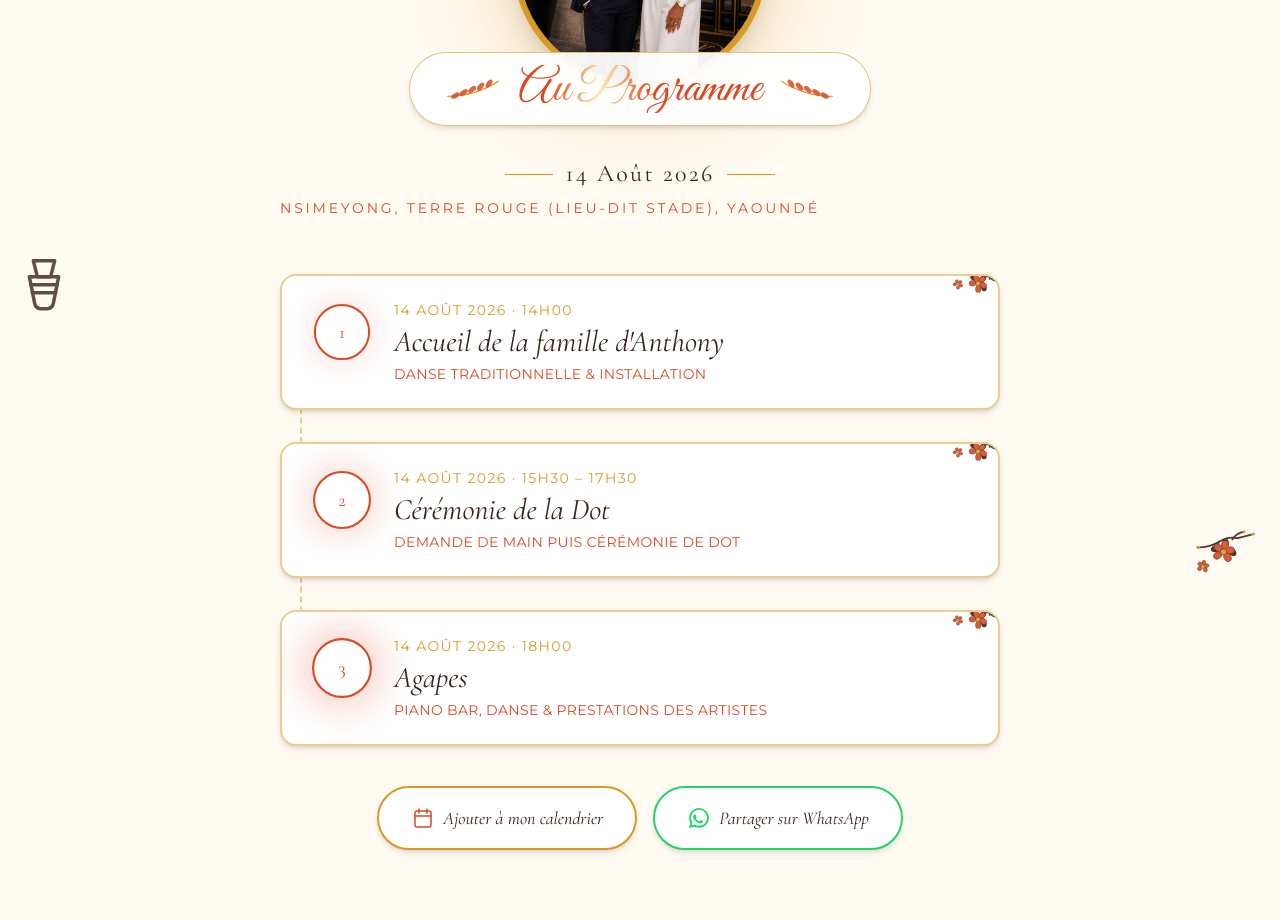
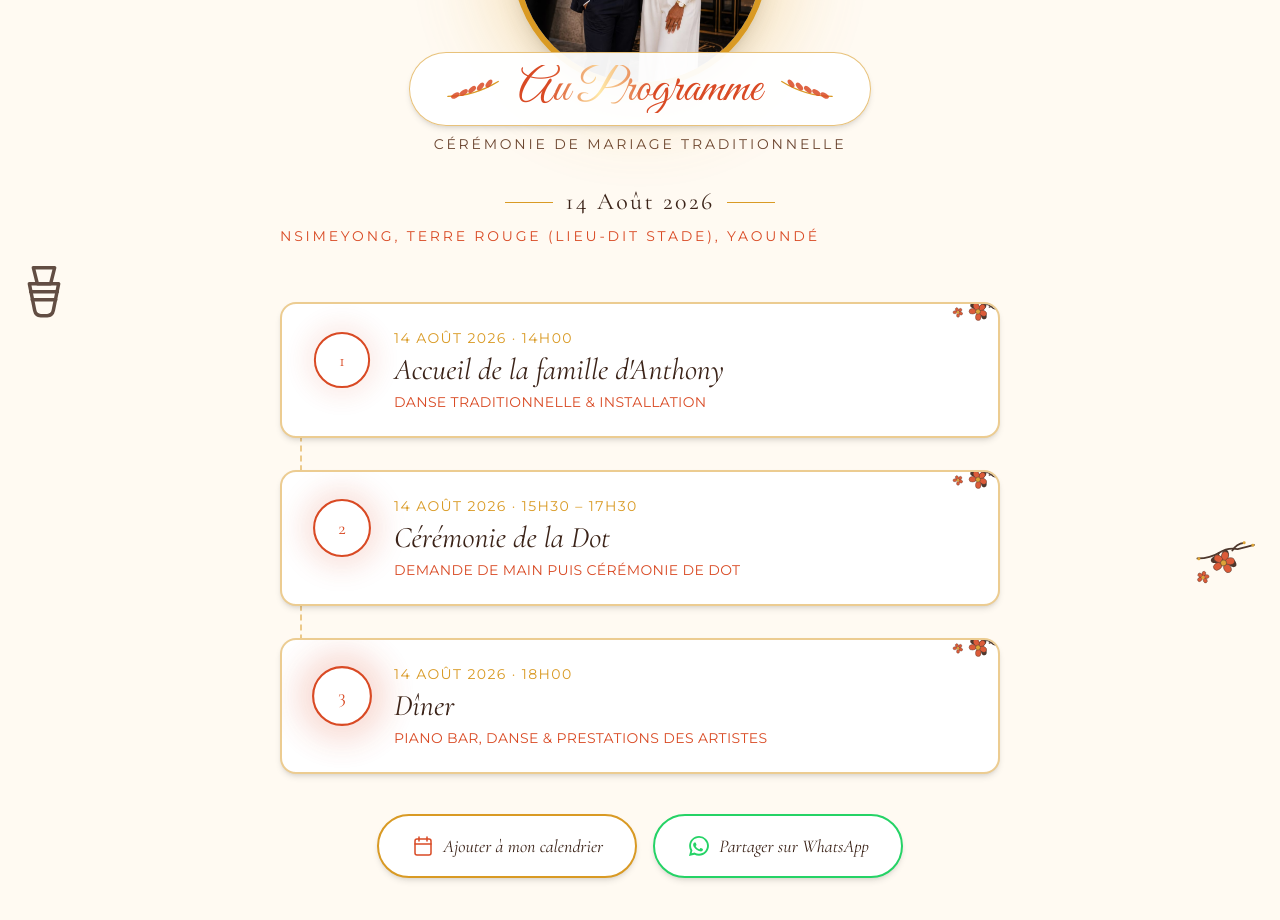
Before and after one commit to Bnfs/mariage-anthony-osier, a React (Vite) app: page /programme in a window 1280 px wide. Shown: the part 280-1200 px from the top of the page. Built offline with nearby package versions, Linux system fonts and the light colour scheme.

Commit message:
Préciser cérémonie de mariage traditionnelle et remplacer Agapes par Dîner

```diff
--- a/index.html
+++ b/index.html
@@ -4,7 +4,7 @@
     <meta charset="UTF-8" />
     <link rel="icon" type="image/svg+xml" href="/favicon.svg" />
     <meta name="viewport" content="width=device-width, initial-scale=1.0" />
-    <meta name="description" content="Anthony & Osier Andréa se marient le 14 août 2026 à Yaoundé, Cameroun." />
+    <meta name="description" content="Anthony & Osier Andréa célèbrent leur cérémonie de mariage traditionnelle le 14 août 2026 à Yaoundé, Cameroun." />
     <title>Anthony &amp; Osier Andréa · Mariage 2026</title>
   </head>
   <body>
--- a/src/components/Hero.jsx
+++ b/src/components/Hero.jsx
@@ -16,7 +16,7 @@ export default function Hero() {
       <div className="relative max-w-xs sm:max-w-sm md:max-w-2xl lg:max-w-3xl mx-auto text-center">
         <Reveal>
           <p className="uppercase tracking-[0.3em] text-xs md:text-sm text-coral mb-6 md:mb-10">
-            Nous nous marions
+            Cérémonie de mariage traditionnelle
           </p>
         </Reveal>
 
--- a/src/pages/ProgrammePage.jsx
+++ b/src/pages/ProgrammePage.jsx
@@ -24,7 +24,7 @@ const TIMELINE = [
   {
     day: '14 Août 2026',
     time: '18h00',
-    title: 'Agapes',
+    title: 'Dîner',
     subtitle: 'Piano Bar, danse & prestations des artistes',
   },
 ]
@@ -94,6 +94,9 @@ export default function ProgrammePage() {
             <h1 className="font-script text-3xl md:text-5xl px-1 shimmer-text">Au Programme</h1>
             <Laurel className="w-10 h-4 md:w-14 md:h-6" flip />
           </div>
+          <p className="text-center text-xs md:text-sm uppercase tracking-[0.2em] text-cocoa-light mt-2">
+            Cérémonie de mariage traditionnelle
+          </p>
 
           <div className="flex items-center justify-center gap-3 mt-6 md:mt-8">
             <span className="h-px w-8 md:w-12 bg-mustard" />
```
